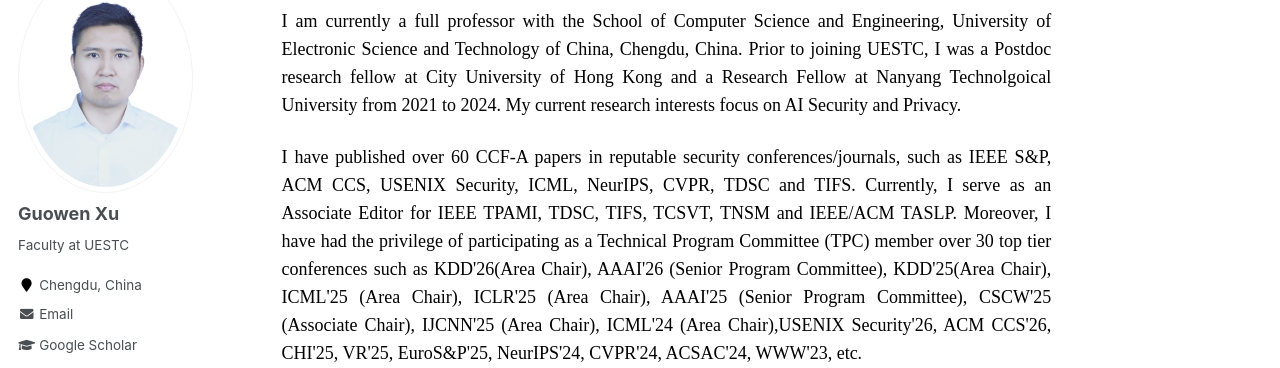
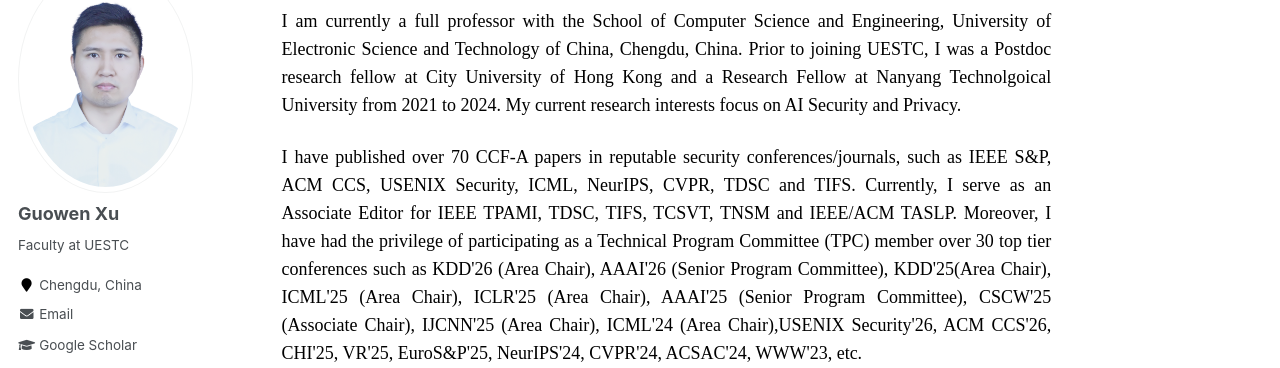
Before and after one commit to Guowen-xu/guowen-xu.github.io, a Jekyll site: the page built from _pages/about.md, in a window 1280 px wide. Shown: the part 153-521 px from the top of the page. Built offline with Jekyll 4.4.1, drawn with Linux system fonts in a browser that asks for light colours; some web fonts are replaced.

Commit message:
Update about.md

```diff
--- a/_pages/about.md
+++ b/_pages/about.md
@@ -10,7 +10,7 @@ redirect_from:
 
 <p align="justify">  <font face="Times New Roman" color=black size=4> I am currently a full professor with the School of Computer Science and Engineering, University of Electronic Science and Technology of China, Chengdu, China. Prior to joining UESTC, I was a Postdoc research fellow at City University of Hong Kong and a  Research  Fellow at Nanyang Technolgoical University from 2021 to 2024. My current research interests focus on  AI Security and Privacy. </font> </p>
 
-<p align="justify"> <font face="Times New Roman" color=black size=4> I have published over 60 CCF-A papers in reputable security conferences/journals, such as IEEE S&P, ACM CCS, USENIX Security, ICML, NeurIPS, CVPR, TDSC and TIFS. Currently, I serve as an Associate Editor for IEEE TPAMI, TDSC, TIFS, TCSVT, TNSM and IEEE/ACM TASLP. Moreover, I have had the privilege of participating as a Technical Program Committee (TPC) member over 30 top tier conferences such as KDD'26(Area Chair), AAAI'26 (Senior Program Committee), KDD'25(Area Chair), ICML'25 (Area Chair), ICLR'25 (Area Chair), AAAI'25 (Senior Program Committee), CSCW'25 (Associate Chair), IJCNN'25 (Area Chair), ICML'24 (Area Chair),USENIX Security'26, ACM CCS'26, CHI'25, VR'25, EuroS&P'25, NeurIPS'24, CVPR'24, ACSAC'24, WWW'23, etc.</font> </p>
+<p align="justify"> <font face="Times New Roman" color=black size=4> I have published over 70 CCF-A papers in reputable security conferences/journals, such as IEEE S&P, ACM CCS, USENIX Security, ICML, NeurIPS, CVPR, TDSC and TIFS. Currently, I serve as an Associate Editor for IEEE TPAMI, TDSC, TIFS, TCSVT, TNSM and IEEE/ACM TASLP. Moreover, I have had the privilege of participating as a Technical Program Committee (TPC) member over 30 top tier conferences such as KDD'26 (Area Chair), AAAI'26 (Senior Program Committee), KDD'25(Area Chair), ICML'25 (Area Chair), ICLR'25 (Area Chair), AAAI'25 (Senior Program Committee), CSCW'25 (Associate Chair), IJCNN'25 (Area Chair), ICML'24 (Area Chair),USENIX Security'26, ACM CCS'26, CHI'25, VR'25, EuroS&P'25, NeurIPS'24, CVPR'24, ACSAC'24, WWW'23, etc.</font> </p>
 
 
 
```
